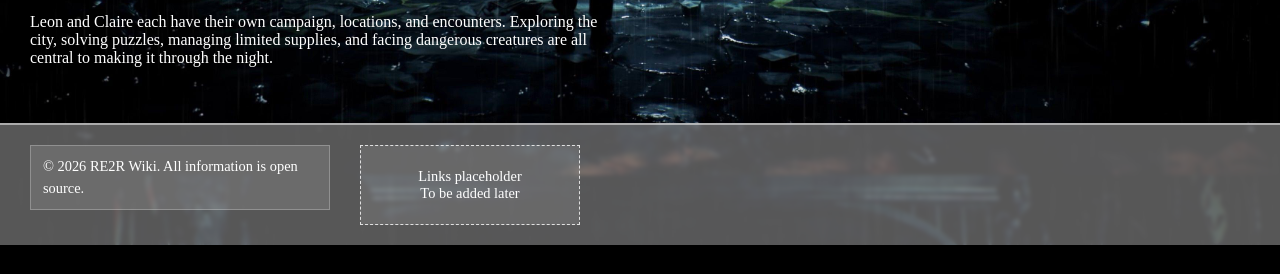
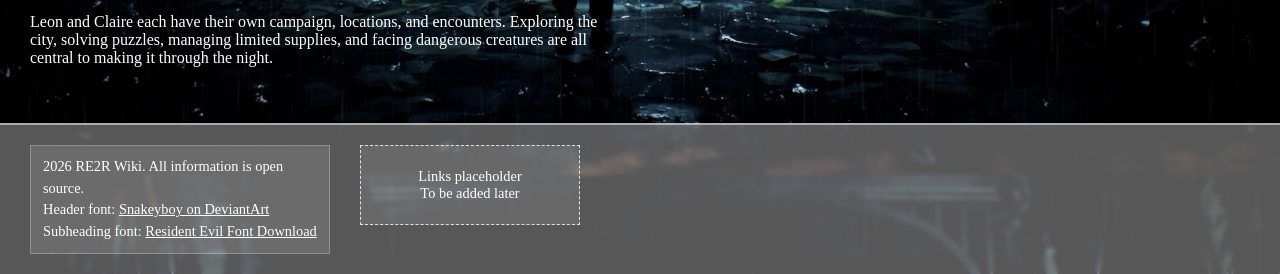
Before and after one commit to CarrotCake13/Web, a plain HTML site: page about.html in a window 1280 px wide. Shown: the part 625-899 px from the top of the page. Before the commit the page ends 870 px from the top, so only its background shows below. Drawn offline with Linux system fonts and the light colour scheme; a web font is replaced by a local one.

Commit message:
Updated footer content to include font credits for header and subheading fonts, replacing the previous copyright notice.

```diff
--- a/about.html
+++ b/about.html
@@ -53,7 +53,7 @@
 </body>
 <footer class="site-footer">
     <div class="footer-content">
-        <div class="footer-copy">© 2026 RE2R Wiki. All information is open source.</div>
+        <div class="footer-copy">2026 RE2R Wiki. All information is open source.<br>Header font: <a href="https://www.deviantart.com/snakeyboy" target="_blank" rel="noopener noreferrer">Snakeyboy on DeviantArt</a><br>Subheading font: <a href="https://fontmeme.com/fonts/resident-evil-font/" target="_blank" rel="noopener noreferrer">Resident Evil Font Download</a></div>
         <div class="footer-links-placeholder">Links placeholder<br>To be added later</div>
     </div>
 </footer>
--- a/css/styles.css
+++ b/css/styles.css
@@ -588,6 +588,10 @@ nav li a:hover {
     box-sizing: border-box;
 }
 
+.footer-copy a {
+    color: inherit;
+}
+
 .footer-links-placeholder {
     float: right;
     width: 220px;
```
Also changed, not shown: achievements.html (+1 -1 lines), characters.html (+1 -1 lines), contact.html (+1 -1 lines), index.html (+1 -1 lines), ost.html (+1 -1 lines).
